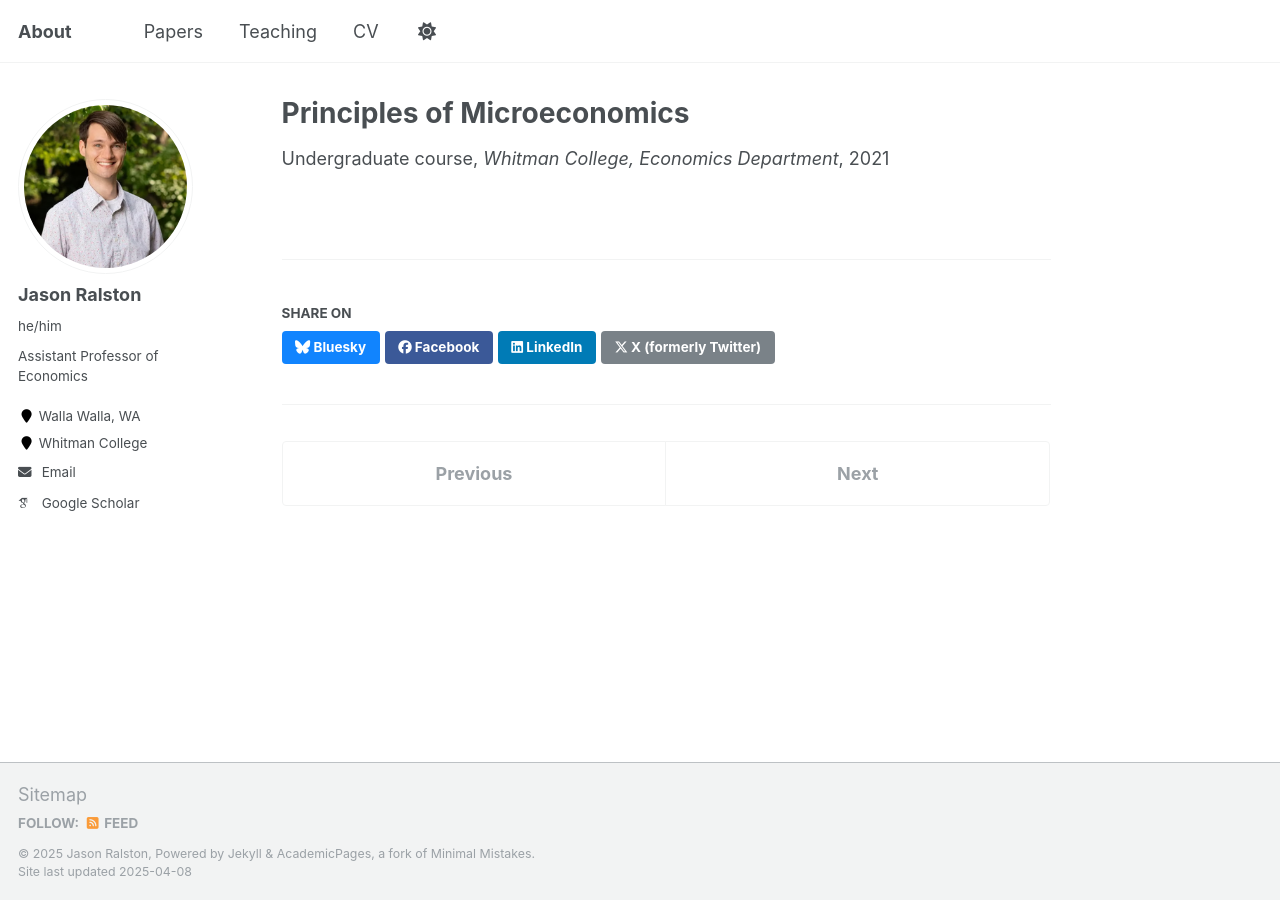
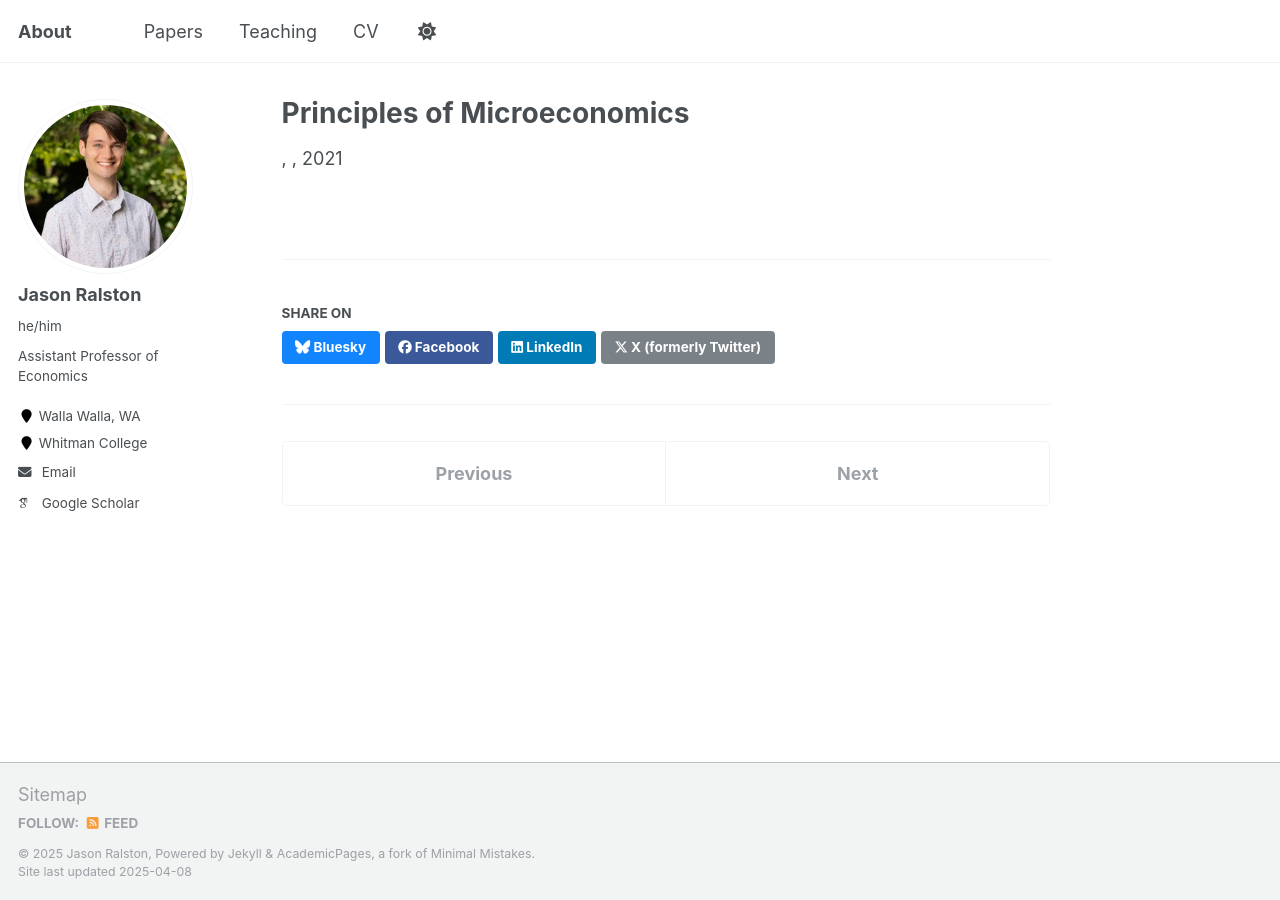
Before and after one commit to jasonralston/jasonralston.github.io, a Jekyll site: the page built from _teaching/Principles.md, in a window 1280 px wide. Built offline with Jekyll 4.4.1, drawn with Linux system fonts in a browser that asks for light colours; some web fonts are replaced.

Commit message:
Update Principles.md

```diff
--- a/_teaching/Principles.md
+++ b/_teaching/Principles.md
@@ -1,9 +1,6 @@
 ---
 title: "Principles of Microeconomics"
 collection: teaching
-type: "Undergraduate course"
 permalink: /teaching/Principles
-venue: "Whitman College, Economics Department"
 date: 2021-01-01
-location: "Walla Walla, Washington"
 ---
```
